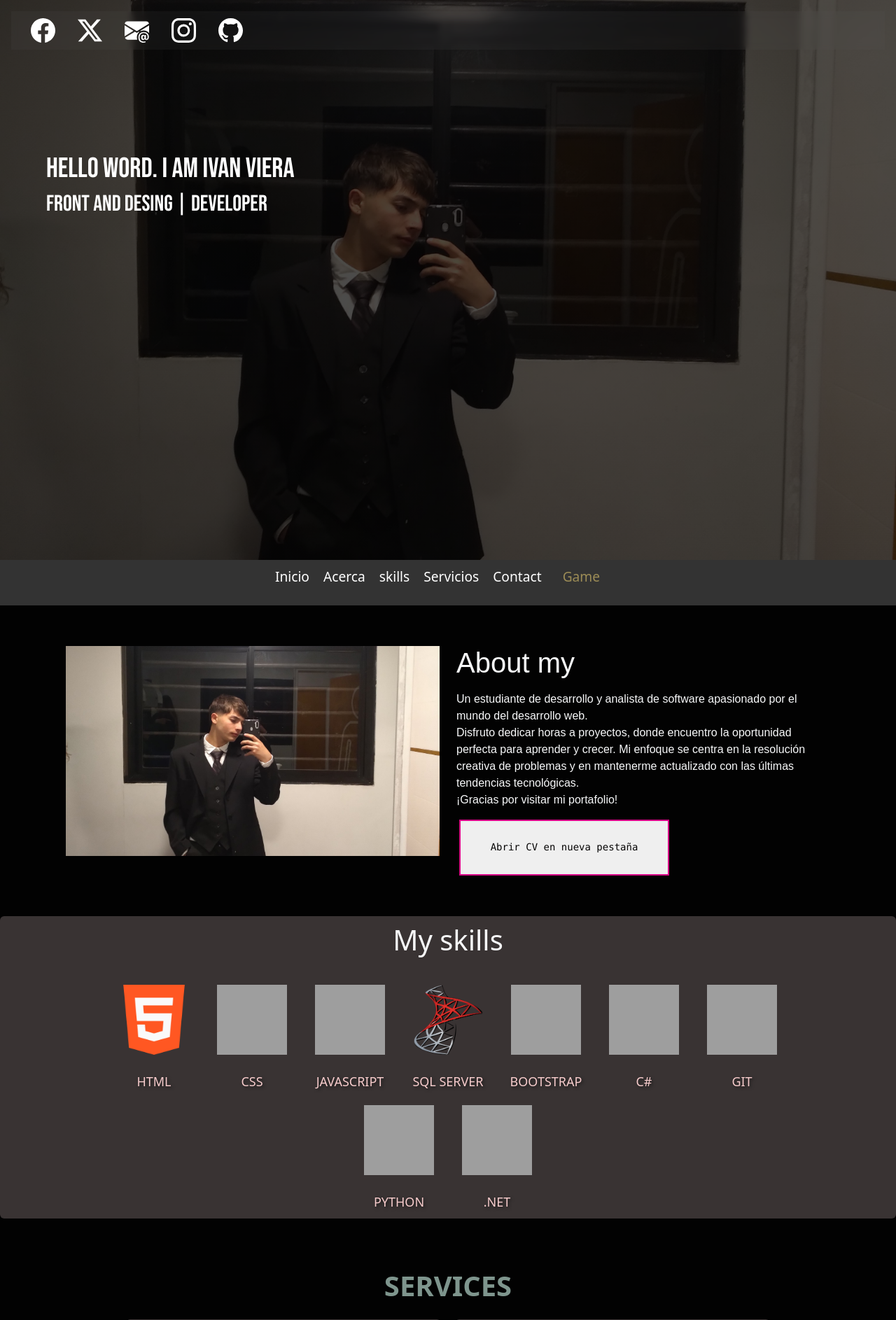
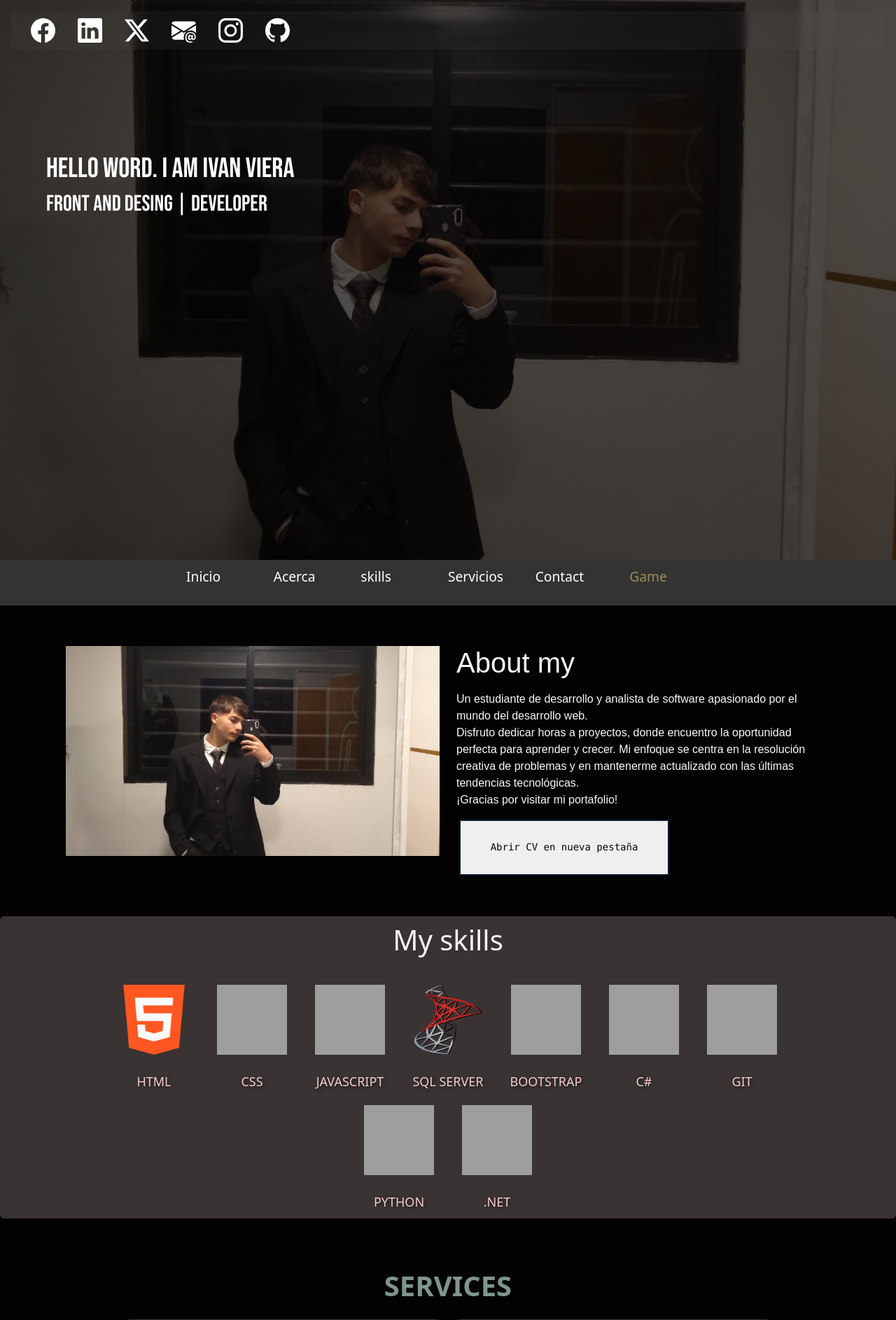
Before and after one commit to ivan-viera05/my-portafolio, a PHP site: page /index.html in a window 1280 px wide. Shown: the top 1886 px of the page at 70% size. Run offline with PHP 8.4, Linux system fonts and the light colour scheme; some web fonts are replaced; grey boxes are pictures that could not be loaded.

Commit message:
arregle links y mejore el ux

```diff
--- a/css/style.css
+++ b/css/style.css
@@ -444,7 +444,7 @@ background-color: rgb(89, 96, 96);
   width: 300px;
 
   color: #060505;
-  border: 2px solid rgb(216, 2, 134);
+  border: 2px solid rgb(12, 30, 47);
   border-radius: 0px;
 
   display: inline-block;
@@ -452,13 +452,13 @@ background-color: rgb(89, 96, 96);
   font-size: 14px;
 
   cursor: pointer;
-  box-shadow: inset 0 0 0 0 #D80286;
+  box-shadow: inset 0 0 0 0 #cbbac4;
   -webkit-transition: ease-out 0.4s;
   -moz-transition: ease-out 0.4s;
   transition: ease-out 0.4s;
 }
 .slide_diagonal:hover {
-  box-shadow: inset 400px 50px 0 0 #D80286;
+  box-shadow: inset 400px 50px 0 0 #cfc9cc;
 }
 
 /* Estilos del navbar */
--- a/index.html
+++ b/index.html
@@ -29,21 +29,26 @@
   <header class="container-fluid p-3 " id="inicio">
 
     <div class="mb-5  container-fluid rednetwork">
-      <a href="www.facebook" class="mx-3 navbar-link ">
+      <a href="https://www.facebook.com/profile.php?id=100010767101704" class="mx-3 navbar-link ">
         <svg xmlns="http://www.w3.org/2000/svg" width="35" height="35" fill="white" class="bi bi-facebook "
           viewBox="0 0 16 16">
           <path
             d="M16 8.049c0-4.446-3.582-8.05-8-8.05C3.58 0-.002 3.603-.002 8.05c0 4.017 2.926 7.347 6.75 7.951v-5.625h-2.03V8.05H6.75V6.275c0-2.017 1.195-3.131 3.022-3.131.876 0 1.791.157 1.791.157v1.98h-1.009c-.993 0-1.303.621-1.303 1.258v1.51h2.218l-.354 2.326H9.25V16c3.824-.604 6.75-3.934 6.75-7.951" />
         </svg>
       </a>
-      <a href="www.facebook" class="mx-3 navbar-link">
+      <a href="https://www.linkedin.com/public-profile/settings?trk=d_flagship3_profile_self_view_public_profile" class="mx-3 navbar-link ">
+        <svg xmlns="http://www.w3.org/2000/svg"  width="35" height="35" fill="white" class="bi bi-linkedin" viewBox="0 0 16 16">
+          <path d="M0 1.146C0 .513.526 0 1.175 0h13.65C15.474 0 16 .513 16 1.146v13.708c0 .633-.526 1.146-1.175 1.146H1.175C.526 16 0 15.487 0 14.854zm4.943 12.248V6.169H2.542v7.225zm-1.2-8.212c.837 0 1.358-.554 1.358-1.248-.015-.709-.52-1.248-1.342-1.248S2.4 3.226 2.4 3.934c0 .694.521 1.248 1.327 1.248zm4.908 8.212V9.359c0-.216.016-.432.08-.586.173-.431.568-.878 1.232-.878.869 0 1.216.662 1.216 1.634v3.865h2.401V9.25c0-2.22-1.184-3.252-2.764-3.252-1.274 0-1.845.7-2.165 1.193v.025h-.016l.016-.025V6.169h-2.4c.03.678 0 7.225 0 7.225z"/>
+        </svg>
+      </a>
+      <a href="#" class="mx-3 navbar-link">
         <svg xmlns="http://www.w3.org/2000/svg" width="35" height="35" fill="white" class="bi bi-twitter-x"
           viewBox="0 0 16 16">
           <path
             d="M12.6.75h2.454l-5.36 6.142L16 15.25h-4.937l-3.867-5.07-4.425 5.07H.316l5.733-6.57L0 .75h5.063l3.495 4.633L12.601.75Zm-.86 13.028h1.36L4.323 2.145H2.865z" />
         </svg>
       </a>
-      <a href="www.facebook" class="mx-3 navbar-link">
+      <a href="https://mail.google.com/mail/?view=cm&fs=1&to=ivanvieraosvaldo@gmail.com" class="mx-3 navbar-link">
         <svg xmlns="http://www.w3.org/2000/svg" width="35" height="35" fill="white" class="bi bi-envelope-at-fill"
           viewBox="0 0 16 16">
           <path
@@ -52,14 +57,14 @@
             d="M15.834 12.244c0 1.168-.577 2.025-1.587 2.025-.503 0-1.002-.228-1.12-.648h-.043c-.118.416-.543.643-1.015.643-.77 0-1.259-.542-1.259-1.434v-.529c0-.844.481-1.4 1.26-1.4.585 0 .87.333.953.63h.03v-.568h.905v2.19c0 .272.18.42.411.42.315 0 .639-.415.639-1.39v-.118c0-1.277-.95-2.326-2.484-2.326h-.04c-1.582 0-2.64 1.067-2.64 2.724v.157c0 1.867 1.237 2.654 2.57 2.654h.045c.507 0 .935-.07 1.18-.18v.731c-.219.1-.643.175-1.237.175h-.044C10.438 16 9 14.82 9 12.646v-.214C9 10.36 10.421 9 12.485 9h.035c2.12 0 3.314 1.43 3.314 3.034zm-4.04.21v.227c0 .586.227.8.581.8.31 0 .564-.17.564-.743v-.367c0-.516-.275-.708-.572-.708-.346 0-.573.245-.573.791" />
         </svg>
       </a>
-      <a href="www.facebook" class="mx-3 navbar-link">
+      <a href="https://www.instagram.com/ivi_viera_/" class="mx-3 navbar-link">
         <svg xmlns="http://www.w3.org/2000/svg" width="35" height="35" fill="white" class="bi bi-instagram"
           viewBox="0 0 16 16">
           <path
             d="M8 0C5.829 0 5.556.01 4.703.048 3.85.088 3.269.222 2.76.42a3.9 3.9 0 0 0-1.417.923A3.9 3.9 0 0 0 .42 2.76C.222 3.268.087 3.85.048 4.7.01 5.555 0 5.827 0 8.001c0 2.172.01 2.444.048 3.297.04.852.174 1.433.372 1.942.205.526.478.972.923 1.417.444.445.89.719 1.416.923.51.198 1.09.333 1.942.372C5.555 15.99 5.827 16 8 16s2.444-.01 3.298-.048c.851-.04 1.434-.174 1.943-.372a3.9 3.9 0 0 0 1.416-.923c.445-.445.718-.891.923-1.417.197-.509.332-1.09.372-1.942C15.99 10.445 16 10.173 16 8s-.01-2.445-.048-3.299c-.04-.851-.175-1.433-.372-1.941a3.9 3.9 0 0 0-.923-1.417A3.9 3.9 0 0 0 13.24.42c-.51-.198-1.092-.333-1.943-.372C10.443.01 10.172 0 7.998 0zm-.717 1.442h.718c2.136 0 2.389.007 3.232.046.78.035 1.204.166 1.486.275.373.145.64.319.92.599s.453.546.598.92c.11.281.24.705.275 1.485.039.843.047 1.096.047 3.231s-.008 2.389-.047 3.232c-.035.78-.166 1.203-.275 1.485a2.5 2.5 0 0 1-.599.919c-.28.28-.546.453-.92.598-.28.11-.704.24-1.485.276-.843.038-1.096.047-3.232.047s-2.39-.009-3.233-.047c-.78-.036-1.203-.166-1.485-.276a2.5 2.5 0 0 1-.92-.598 2.5 2.5 0 0 1-.6-.92c-.109-.281-.24-.705-.275-1.485-.038-.843-.046-1.096-.046-3.233s.008-2.388.046-3.231c.036-.78.166-1.204.276-1.486.145-.373.319-.64.599-.92s.546-.453.92-.598c.282-.11.705-.24 1.485-.276.738-.034 1.024-.044 2.515-.045zm4.988 1.328a.96.96 0 1 0 0 1.92.96.96 0 0 0 0-1.92m-4.27 1.122a4.109 4.109 0 1 0 0 8.217 4.109 4.109 0 0 0 0-8.217m0 1.441a2.667 2.667 0 1 1 0 5.334 2.667 2.667 0 0 1 0-5.334" />
         </svg>
       </a>
-      <a href="www.facebook" class="mx-3  navbar-link ">
+      <a href="https://github.com/ivan-viera05" class="mx-3  navbar-link ">
         <svg xmlns="http://www.w3.org/2000/svg" width="35" height="35" fill="white" class="bi bi-github"
           viewBox="0 0 16 16">
           <path
@@ -76,12 +81,12 @@
 
   <nav class="container-fluid sticky-top">
     <ul class=" d-flex navul">
-      <li><a href="#inicio" class="  col-2   subrayado  ">Inicio</a></li>
-      <li><a href="#acerca" class="col-2 subrayado">Acerca</a></li>
-      <li><a href="#skills" class=" col-2 subrayado ">skills</a></li>
-      <li><a href="#servicios"class=" col-2 subrayado ">Servicios</a></li>
-      <li><a href="#contact"class=" col-2 subrayado">Contact</a></li>
-      <li><a href="#game"class=" col-2 subrayado">Game</a></li>
+      <li class="col-1"><a href="#inicio" class="  col-2    ">Inicio</a></li>
+      <li class="col-1"><a href="#acerca" class="col-2">Acerca</a></li>
+      <li class="col-1"><a href="#skills" class=" col-2 ">skills</a></li>
+      <li class="col-1"><a href="#servicios"class=" col-2 ">Servicios</a></li>
+      <li class="col-1"><a href="#contact"class=" col-2">Contact</a></li>
+      <li class="col-1"><a href="#game"class=" col-2">Game</a></li>
 
     </ul>
   </nav>
@@ -116,58 +121,9 @@
     <article class="container col-12   ">
 
       <h3 class="fs-1 text-light"><span class="subrayado">M</span>y skills</h3>
-      <d
 
 
-
-
-
-
-
-
-
-
-
-
-
-
-
-
-
-
-
-
-
-
-
-
-
-
-
-
-
-
-
-
-
-
-
-
-
-
-
-
-
-
-
-
-
-
-
-
-
-
-      iv class="languages">
+      <div class="languages">
         <div class="language">
           <img src="others/html-5.png"
             class="animate-jump animate-once animate-duration-[2000ms] animate-ease-in-out animate-alternate"
@@ -231,9 +187,9 @@
 <section id="servicios" class="overflow-hidden">
   <article class=" my-5">
 
-    <h4 class=" col-12 text-center  texrservice">  <span class="subrayado">S</span>ERVICES</h4>
+    <h4 class=" col-12 text-center  texrservice">SERVICES</h4>
     <div class="row d-flex justify-content-center">
-      <div class="col-4 caja rounded  mt-3 " onmouseover="cambiarColores(this)" onmouseout="resetearColores(this)">
+      <div class="col-4 caja rounded  mt-3 "  >
         <img src="others/desarrollo-web.png" class="iconservices " alt="">
         <h4 class="col-12 p-3">Developer</h4>
         <p class="col-12 p-3 parrafaboutmy">Como desarrollador, puedo crear soluciones innovadoras utilizando una
@@ -242,7 +198,7 @@
           una amplia gama de desafíos tecnológicos con eficiencia y calidad.</p>
       </div>
 
-      <div class="col-4 caja rounded  mt-3 " onmouseover="cambiarColores(this)" onmouseout="resetearColores(this)">
+      <div class="col-4 caja rounded  mt-3 "  >
         <img src="others/interfaz-de-usuario.png" class="iconservices " alt="">
         <h4 class="col-12  p-3">Design UX/UI</h4>
         <p class="col-12 p-3 parrafaboutmy">Como diseñador UX, mi enfoque es crear experiencias digitales
@@ -251,7 +207,7 @@
           de desafíos de diseño con el objetivo de mejorar la usabilidad y la satisfacción del usuario.</p>
       </div>
 
-      <div class="col-4 caja rounded  mt-3 " onmouseover="cambiarColores(this)" onmouseout="resetearColores(this)">
+      <div class="col-4 caja rounded  mt-3 "  >
         <img src="others/developer-web.png" class="iconservices " alt="">
         <h4 class="col-12 p-3">Web developer</h4>
         <p class="col-12 p-3 parrafaboutmy">Como desarrollador web, tengo la capacidad de crear sitios y
@@ -288,19 +244,19 @@
             </div>
             <div class="app-contact my-5"><h5 class="fs-6">CONTACT INFO : +54 911 5989 1260</h5></div>
             <div class="social-icons d-flex">
-              <a href="#"><svg xmlns="http://www.w3.org/2000/svg" width="30" height="30" fill="currentColor" class="bi bi-instagram" viewBox="0 0 16 16">
+              <a href="https://www.instagram.com/ivi_viera_/"><svg xmlns="http://www.w3.org/2000/svg" width="30" height="30" fill="currentColor" class="bi bi-instagram" viewBox="0 0 16 16">
                 <path d="M8 0C5.829 0 5.556.01 4.703.048 3.85.088 3.269.222 2.76.42a3.9 3.9 0 0 0-1.417.923A3.9 3.9 0 0 0 .42 2.76C.222 3.268.087 3.85.048 4.7.01 5.555 0 5.827 0 8.001c0 2.172.01 2.444.048 3.297.04.852.174 1.433.372 1.942.205.526.478.972.923 1.417.444.445.89.719 1.416.923.51.198 1.09.333 1.942.372C5.555 15.99 5.827 16 8 16s2.444-.01 3.298-.048c.851-.04 1.434-.174 1.943-.372a3.9 3.9 0 0 0 1.416-.923c.445-.445.718-.891.923-1.417.197-.509.332-1.09.372-1.942C15.99 10.445 16 10.173 16 8s-.01-2.445-.048-3.299c-.04-.851-.175-1.433-.372-1.941a3.9 3.9 0 0 0-.923-1.417A3.9 3.9 0 0 0 13.24.42c-.51-.198-1.092-.333-1.943-.372C10.443.01 10.172 0 7.998 0zm-.717 1.442h.718c2.136 0 2.389.007 3.232.046.78.035 1.204.166 1.486.275.373.145.64.319.92.599s.453.546.598.92c.11.281.24.705.275 1.485.039.843.047 1.096.047 3.231s-.008 2.389-.047 3.232c-.035.78-.166 1.203-.275 1.485a2.5 2.5 0 0 1-.599.919c-.28.28-.546.453-.92.598-.28.11-.704.24-1.485.276-.843.038-1.096.047-3.232.047s-2.39-.009-3.233-.047c-.78-.036-1.203-.166-1.485-.276a2.5 2.5 0 0 1-.92-.598 2.5 2.5 0 0 1-.6-.92c-.109-.281-.24-.705-.275-1.485-.038-.843-.046-1.096-.046-3.233s.008-2.388.046-3.231c.036-.78.166-1.204.276-1.486.145-.373.319-.64.599-.92s.546-.453.92-.598c.282-.11.705-.24 1.485-.276.738-.034 1.024-.044 2.515-.045zm4.988 1.328a.96.96 0 1 0 0 1.92.96.96 0 0 0 0-1.92m-4.27 1.122a4.109 4.109 0 1 0 0 8.217 4.109 4.109 0 0 0 0-8.217m0 1.441a2.667 2.667 0 1 1 0 5.334 2.667 2.667 0 0 1 0-5.334"/>
               </svg></a>
-              <a href="#"><svg xmlns="http://www.w3.org/2000/svg" width="30" height="30" fill="currentColor" class="bi bi-facebook" viewBox="0 0 16 16">
+              <a href="https://www.facebook.com/profile.php?id=100010767101704"><svg xmlns="http://www.w3.org/2000/svg" width="30" height="30" fill="currentColor" class="bi bi-facebook" viewBox="0 0 16 16">
                 <path d="M16 8.049c0-4.446-3.582-8.05-8-8.05C3.58 0-.002 3.603-.002 8.05c0 4.017 2.926 7.347 6.75 7.951v-5.625h-2.03V8.05H6.75V6.275c0-2.017 1.195-3.131 3.022-3.131.876 0 1.791.157 1.791.157v1.98h-1.009c-.993 0-1.303.621-1.303 1.258v1.51h2.218l-.354 2.326H9.25V16c3.824-.604 6.75-3.934 6.75-7.951"/>
               </svg></a>
-              <a href="#"><svg xmlns="http://www.w3.org/2000/svg" width="30" height="30" fill="currentColor" class="bi bi-github" viewBox="0 0 16 16">
+              <a href="https://github.com/ivan-viera05"><svg xmlns="http://www.w3.org/2000/svg" width="30" height="30" fill="currentColor" class="bi bi-github" viewBox="0 0 16 16">
                 <path d="M8 0C3.58 0 0 3.58 0 8c0 3.54 2.29 6.53 5.47 7.59.4.07.55-.17.55-.38 0-.19-.01-.82-.01-1.49-2.01.37-2.53-.49-2.69-.94-.09-.23-.48-.94-.82-1.13-.28-.15-.68-.52-.01-.53.63-.01 1.08.58 1.23.82.72 1.21 1.87.87 2.33.66.07-.52.28-.87.51-1.07-1.78-.2-3.64-.89-3.64-3.95 0-.87.31-1.59.82-2.15-.08-.2-.36-1.02.08-2.12 0 0 .67-.21 2.2.82.64-.18 1.32-.27 2-.27s1.36.09 2 .27c1.53-1.04 2.2-.82 2.2-.82.44 1.1.16 1.92.08 2.12.51.56.82 1.27.82 2.15 0 3.07-1.87 3.75-3.65 3.95.29.25.54.73.54 1.48 0 1.07-.01 1.93-.01 2.2 0 .21.15.46.55.38A8.01 8.01 0 0 0 16 8c0-4.42-3.58-8-8-8"/>
               </svg></a>
-              <a href="#"><svg xmlns="http://www.w3.org/2000/svg" width="30" height="30" fill="currentColor" class="bi bi-whatsapp" viewBox="0 0 16 16">
+              <a href="https://wa.me/5491159891620"><svg xmlns="http://www.w3.org/2000/svg" width="30" height="30" fill="currentColor" class="bi bi-whatsapp" viewBox="0 0 16 16">
                 <path d="M13.601 2.326A7.85 7.85 0 0 0 7.994 0C3.627 0 .068 3.558.064 7.926c0 1.399.366 2.76 1.057 3.965L0 16l4.204-1.102a7.9 7.9 0 0 0 3.79.965h.004c4.368 0 7.926-3.558 7.93-7.93A7.9 7.9 0 0 0 13.6 2.326zM7.994 14.521a6.6 6.6 0 0 1-3.356-.92l-.24-.144-2.494.654.666-2.433-.156-.251a6.56 6.56 0 0 1-1.007-3.505c0-3.626 2.957-6.584 6.591-6.584a6.56 6.56 0 0 1 4.66 1.931 6.56 6.56 0 0 1 1.928 4.66c-.004 3.639-2.961 6.592-6.592 6.592m3.615-4.934c-.197-.099-1.17-.578-1.353-.646-.182-.065-.315-.099-.445.099-.133.197-.513.646-.627.775-.114.133-.232.148-.43.05-.197-.1-.836-.308-1.592-.985-.59-.525-.985-1.175-1.103-1.372-.114-.198-.011-.304.088-.403.087-.088.197-.232.296-.346.1-.114.133-.198.198-.33.065-.134.034-.248-.015-.347-.05-.099-.445-1.076-.612-1.47-.16-.389-.323-.335-.445-.34-.114-.007-.247-.007-.38-.007a.73.73 0 0 0-.529.247c-.182.198-.691.677-.691 1.654s.71 1.916.81 2.049c.098.133 1.394 2.132 3.383 2.992.47.205.84.326 1.129.418.475.152.904.129 1.246.08.38-.058 1.171-.48 1.338-.943.164-.464.164-.86.114-.943-.049-.084-.182-.133-.38-.232"/>
               </svg></a>
-              <a href="#"><svg xmlns="http://www.w3.org/2000/svg" width="30" height="30" fill="currentColor" class="bi bi-envelope-at" viewBox="0 0 16 16">
+              <a href="https://mail.google.com/mail/?view=cm&fs=1&to=ivanvieraosvaldo@gmail.com"><svg xmlns="http://www.w3.org/2000/svg" width="30" height="30" fill="currentColor" class="bi bi-envelope-at" viewBox="0 0 16 16">
                 <path d="M2 2a2 2 0 0 0-2 2v8.01A2 2 0 0 0 2 14h5.5a.5.5 0 0 0 0-1H2a1 1 0 0 1-.966-.741l5.64-3.471L8 9.583l7-4.2V8.5a.5.5 0 0 0 1 0V4a2 2 0 0 0-2-2zm3.708 6.208L1 11.105V5.383zM1 4.217V4a1 1 0 0 1 1-1h12a1 1 0 0 1 1 1v.217l-7 4.2z"/>
                 <path d="M14.247 14.269c1.01 0 1.587-.857 1.587-2.025v-.21C15.834 10.43 14.64 9 12.52 9h-.035C10.42 9 9 10.36 9 12.432v.214C9 14.82 10.438 16 12.358 16h.044c.594 0 1.018-.074 1.237-.175v-.73c-.245.11-.673.18-1.18.18h-.044c-1.334 0-2.571-.788-2.571-2.655v-.157c0-1.657 1.058-2.724 2.64-2.724h.04c1.535 0 2.484 1.05 2.484 2.326v.118c0 .975-.324 1.39-.639 1.39-.232 0-.41-.148-.41-.42v-2.19h-.906v.569h-.03c-.084-.298-.368-.63-.954-.63-.778 0-1.259.555-1.259 1.4v.528c0 .892.49 1.434 1.26 1.434.471 0 .896-.227 1.014-.643h.043c.118.42.617.648 1.12.648m-2.453-1.588v-.227c0-.546.227-.791.573-.791.297 0 .572.192.572.708v.367c0 .573-.253.744-.564.744-.354 0-.581-.215-.581-.8Z"/>
               </svg></a>
@@ -362,14 +318,13 @@
         <ion-icon name="logo-instagram"></ion-icon>
       </a></li>
   </ul>
+
   <ul class="menu">
     <li class="menu__item"><a class="menu__link" href="#inicio">Home</a></li>
     <li class="menu__item"><a class="menu__link" href="#acerca">About</a></li>
     <li class="menu__item"><a class="menu__link" href="#skills">Skills</a></li>
     <li class="menu__item"><a class="menu__link" href="#servicios">Services</a></li>
-    <li class="menu__item"><a class="menu__link" href="index.php">Contact</a></li>
-    <li class="menu__item"><a class="menu__link" href="">Indexphp</a></li>
-  </ul>
+    <li class="menu__item"><a class="menu__link" href="#contacto">Contact</a></li>
   <p>&copy;2023 Ivan Viera | All Rights Reserved</p>
 </footer>
 
```
Also changed, not shown: index.php (deleted, +0 -57 lines).
